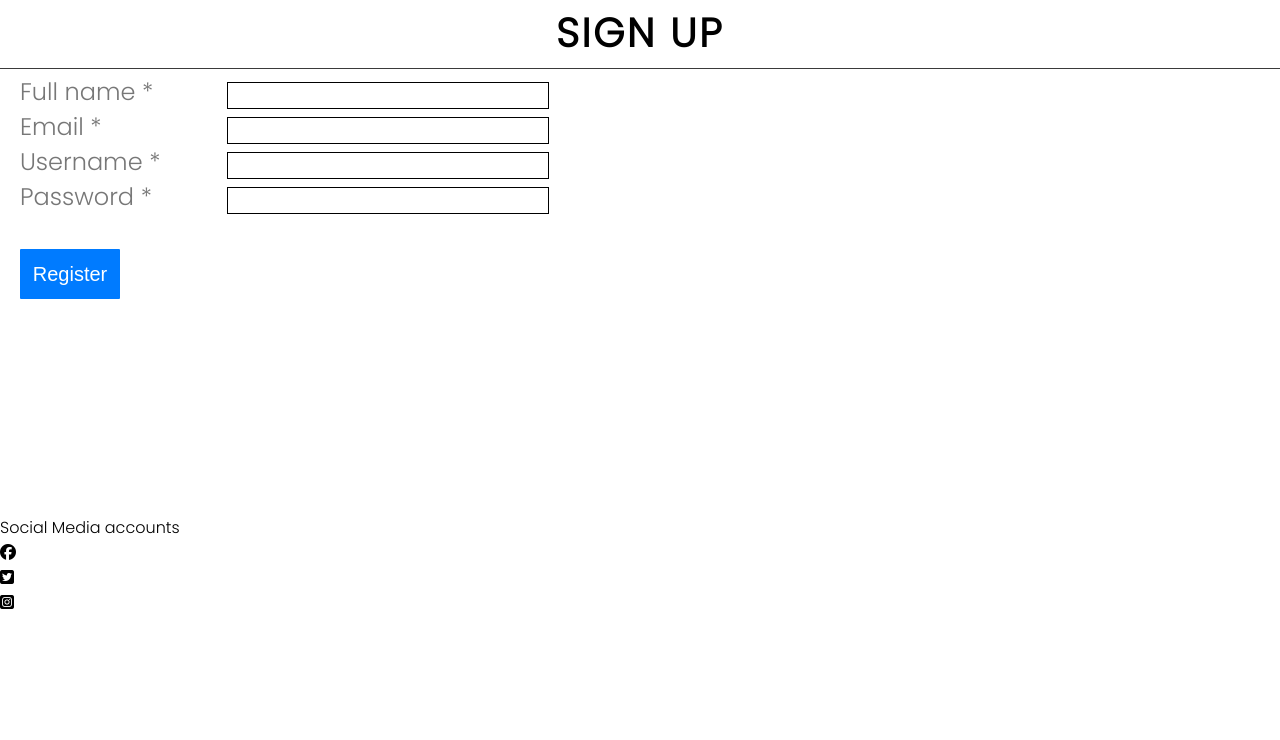
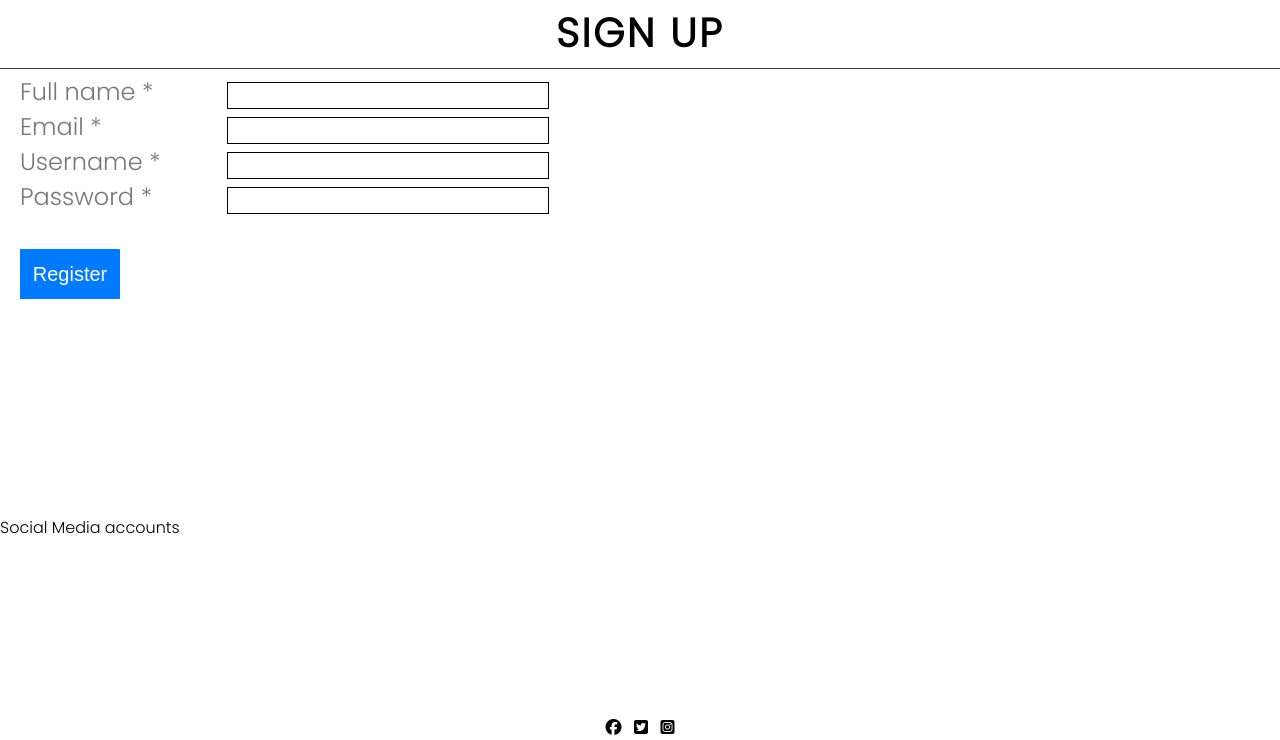
Before and after one commit to webzz99/Life-Hacks, a plain HTML site: page index.html in a window 1280 px wide. Shown: the part 1745-2485 px from the top of the page. Before the commit the page ends 2360 px from the top, so only its background shows below. Drawn offline with Linux system fonts and the light colour scheme.

Commit message:
add footer social media icons and links

```diff
--- a/assets/css/style.css
+++ b/assets/css/style.css
@@ -266,3 +266,28 @@ input {
   font-size: 20px;
 
 }
+
+footer{
+    height: 200px;
+
+}
+
+.social-links{
+    text-align: center;
+
+
+}
+
+.social-links li{
+    display: inline-block;
+
+}
+
+.social-links i{
+    font-size: 100%;
+    margin:2px;
+    padding: 2px;
+    color: black;
+
+
+}
--- a/index.html
+++ b/index.html
@@ -144,7 +144,7 @@
     </section>
 
     <footer>Social Media accounts</footer>
-    <ul>
+    <ul class="social-links">
         <li>
             <a href="https://en-gb.facebook.com/" target="_blank" rel="noopener" aria-label="Vist our Facebook page"><i class="fa-brands fa-facebook"></i></a>
         </li>
```
